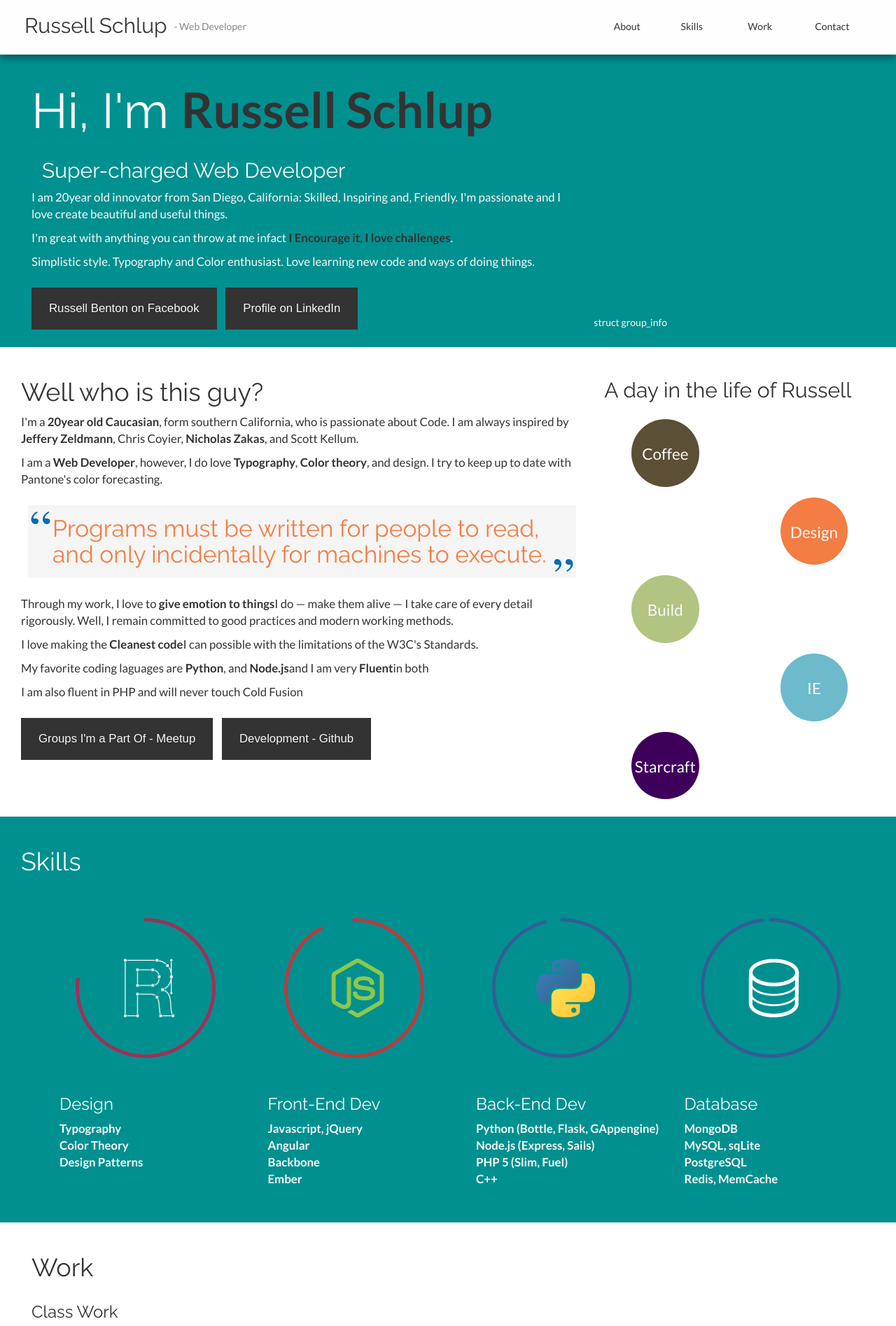
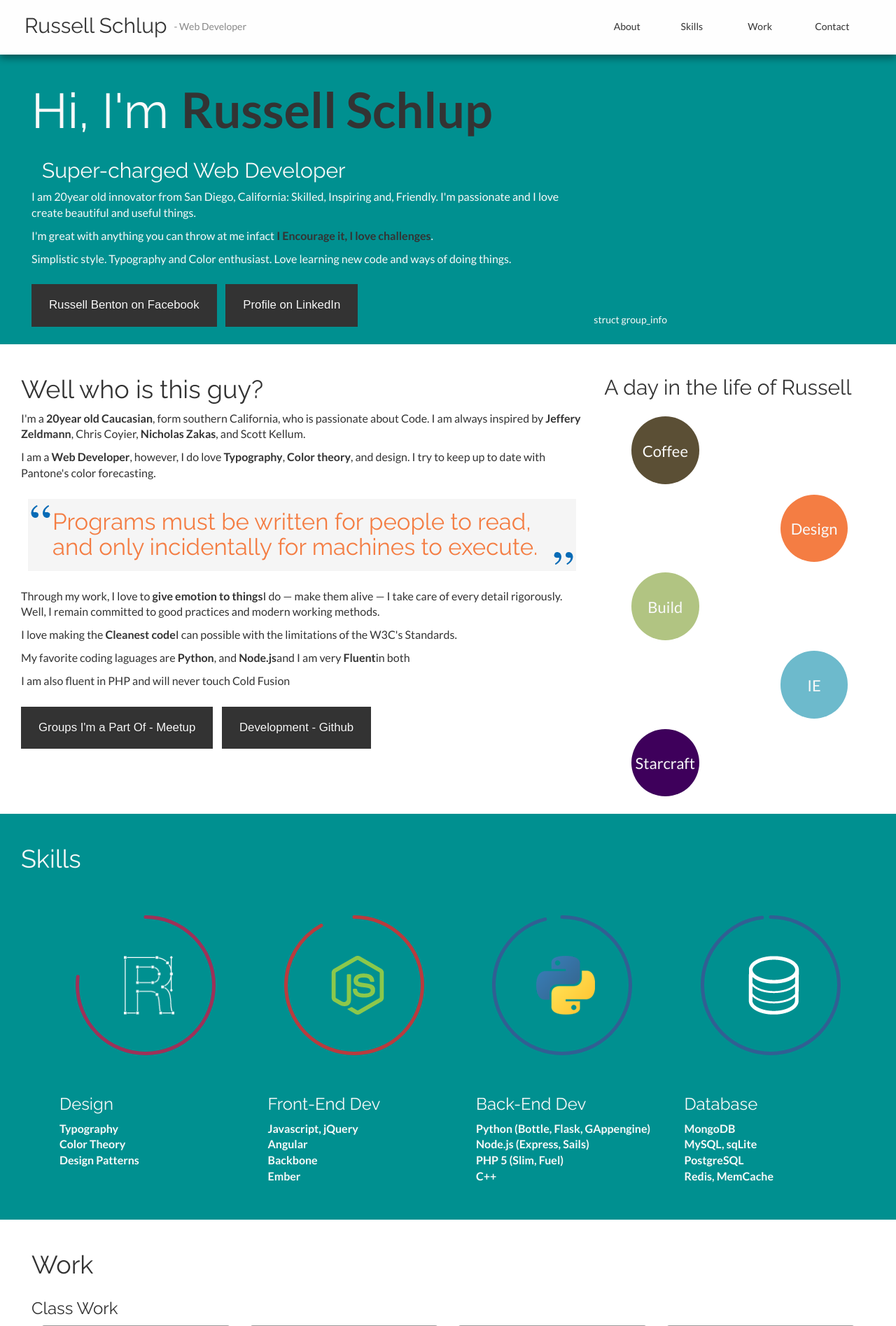
Before and after one commit to Russ93/site, a PHP site: page / in a window 1280 px wide. Shown: the top 1895 px of the page at 70% size. Run offline with PHP 8.4, Linux system fonts and the light colour scheme; some libraries are stand-ins or nearby versions.

Commit message:
changed the fonts for iPhone usage

```diff
--- a/css/main.css
+++ b/css/main.css
@@ -38,10 +38,10 @@ h1, h2, h3, h4, h5, h6{
     width: 100%;
 }
 .container-fluid p{
-    font-size: 1em;
+    font-size: 14px;
 }
 article p {
-    font-size: 1.2em;
+    font-size: 16px;
 }
 #nav div *{
     float: left;
@@ -57,7 +57,7 @@ article p {
     margin-top: 8px;
 }
 header h1{
-    font-size: 5em;
+    font-size: 70px;
 }
 ul li{
     list-style: none;
@@ -106,7 +106,7 @@ aside{
 	background-image: url(../images/lq.png),url(../images/rq.png);
 	background-repeat: no-repeat;
 	background-position: left top, right bottom;
-	font-size: 2.4em;
+	font-size: 33px;
 	padding: 15px 15px 15px 35px;
 	margin: 25px 10px;
 }
@@ -187,7 +187,7 @@ section:nth-child(odd) .invColor{
 	margin-top: 15px;
 }
 #timeline li p{
-	font-size: 1.6em;
+	font-size: 22px;
 }
 #timeline li:nth-child(even){
 	background: #076BB6;
@@ -268,7 +268,7 @@ footer button{
     background: #009090;
 }
 footer li{
-    font-size: 1.2em;
+    font-size: 16px;
     margin-bottom: 15px;
 }
 footer form li{
--- a/index.html
+++ b/index.html
@@ -19,9 +19,9 @@
     <nav id='nav' class='col-sm-12'>
         <div class='col-sm-8'>
             <h2>Russell Schlup</h2>
-            <span class='hidden-xs'>- Web Developer</span>
+            <span>- Web Developer</span>
         </div>
-        <ul class='col-sm-4 hidden-sm hidden-xs'>
+        <ul class='col-sm-4 hidden-xs'>
             <li class='col-sm-3' go='about'>About</li>
             <li class='col-sm-3' go='skills'>Skills</li>
             <li class='col-sm-3' go='work'>Work</li>
@@ -114,7 +114,7 @@
             <ul class='col-xs-12'>
                 <li class="chart col-md-3 col-xs-6" data-percent="77" color="#9E3158">
                     <span>
-                        <img src="images/design.png" class='invColor' />
+                        <img src="images/design.png" height="84" width="72" class='invColor' />
                     </span>
                     <label class='col-xs-12'>
                         <h3>Design</h3>
@@ -128,7 +128,7 @@
                 </li>
                 <li class="chart col-md-3 col-xs-6" data-percent="92" color="#B93B3E">
                     <span>
-                        <img src="images/js.png" />
+                        <img src="images/js.png" height="84" width="76" />
                     </span>
                     <label class='col-xs-12'>
                         <h3>Front-End Dev</h3>
```
